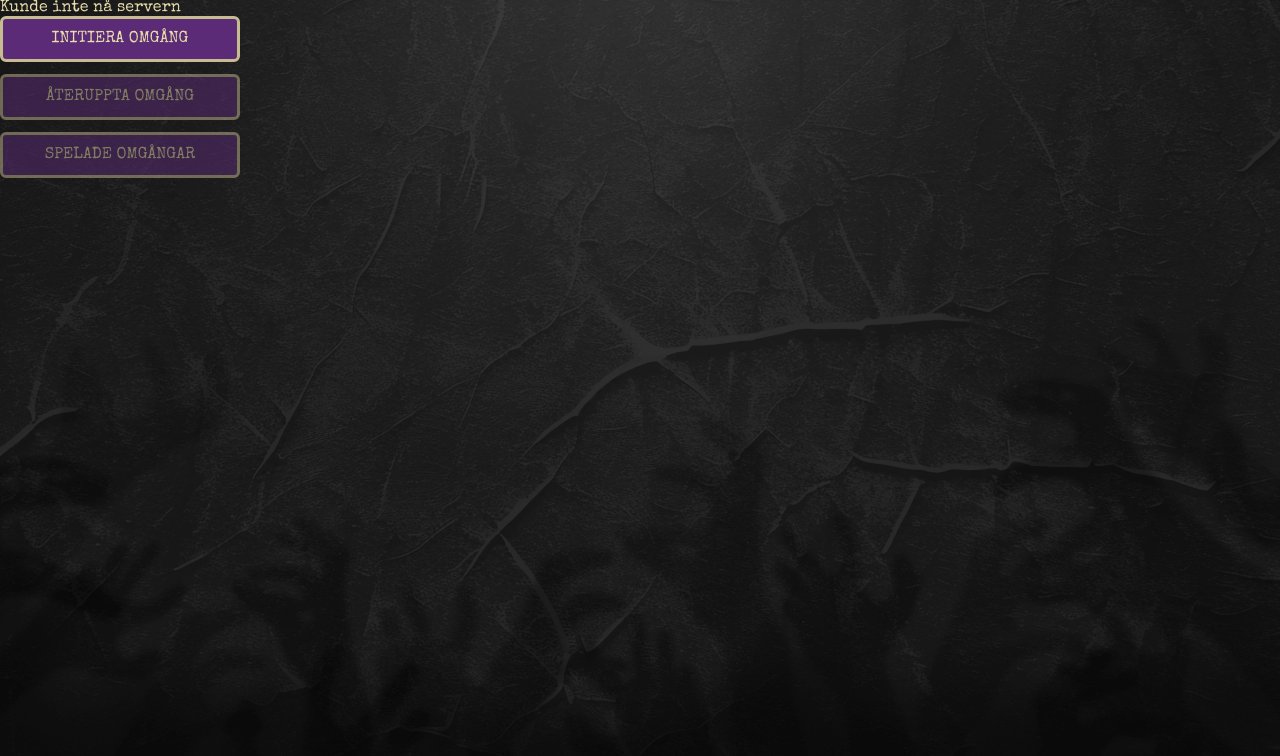
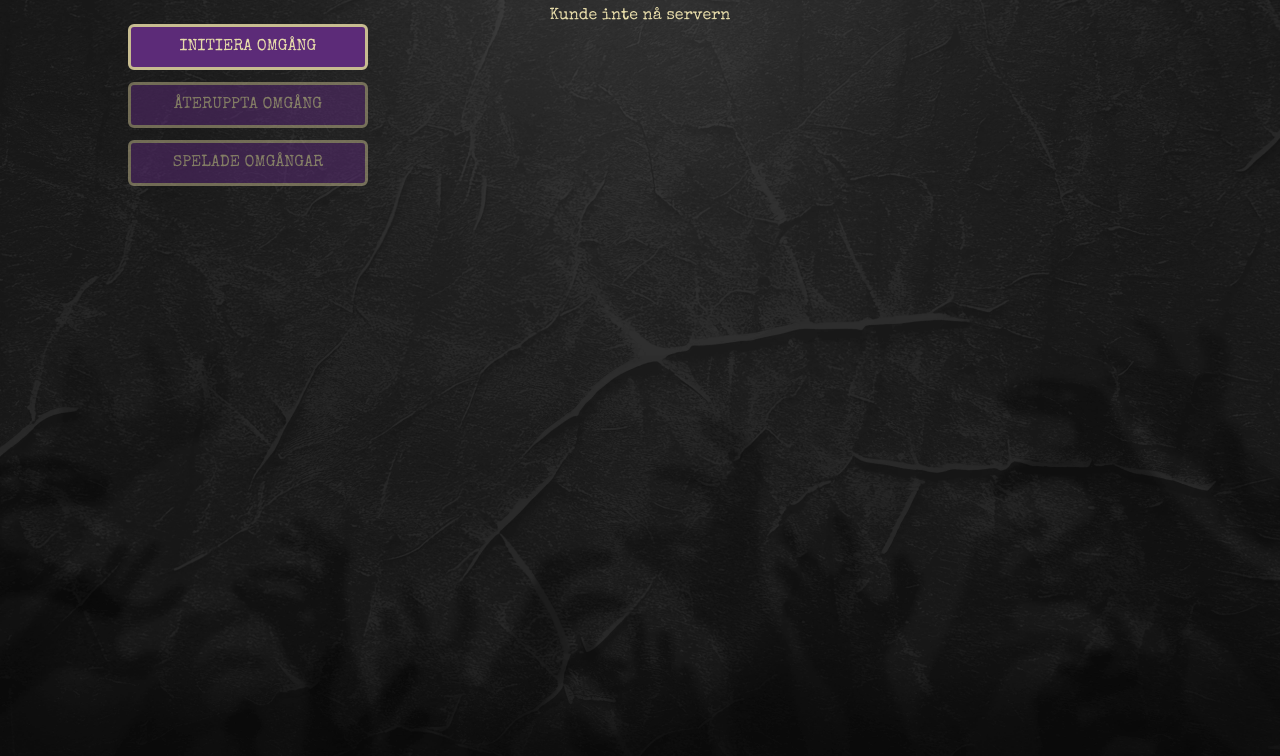
Before and after one commit to TatjanaTrajkovic/BrainDead, a Vue app in the folder frontend/: page / in a window 1280 px wide. Shown: the top 756 px of the page. Built offline with nearby package versions, Linux system fonts and the light colour scheme; no server answers.

Commit message:
create app skeleton

```diff
--- a/frontend/src/assets/main.css
+++ b/frontend/src/assets/main.css
@@ -2,5 +2,34 @@
 
 #app {
   max-width: 1280px;
+  min-height: 100vh;
   margin: 0 auto;
+  padding: 0 0.5rem;
+  display: flex;
+  flex-direction: column;
 }
+
+main {
+  text-align: center;
+  width: min(95vw, 1024px);
+  margin: 0 auto;
+  padding: 0.5rem 0;
+}
+
+.content-wrapper {
+  border-radius: 2rem;
+  background-color: rgb(0 0 0 / 30%);
+  max-width: 768px;
+  margin: 0 auto;
+  padding: 0.4rem;
+}
+
+.logo {
+  max-width: 100%;
+}
+
+@media (min-width: 768px) {
+  .content-wrapper {
+    padding: 1rem;
+  }
+}
```
